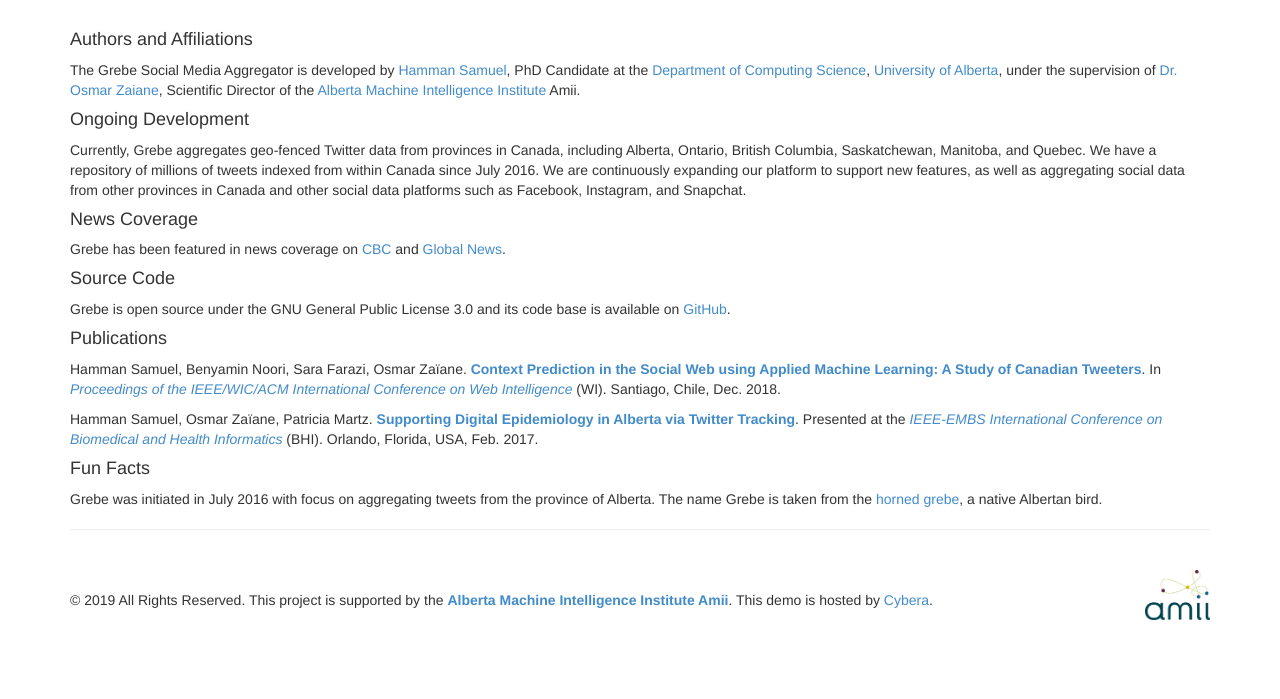
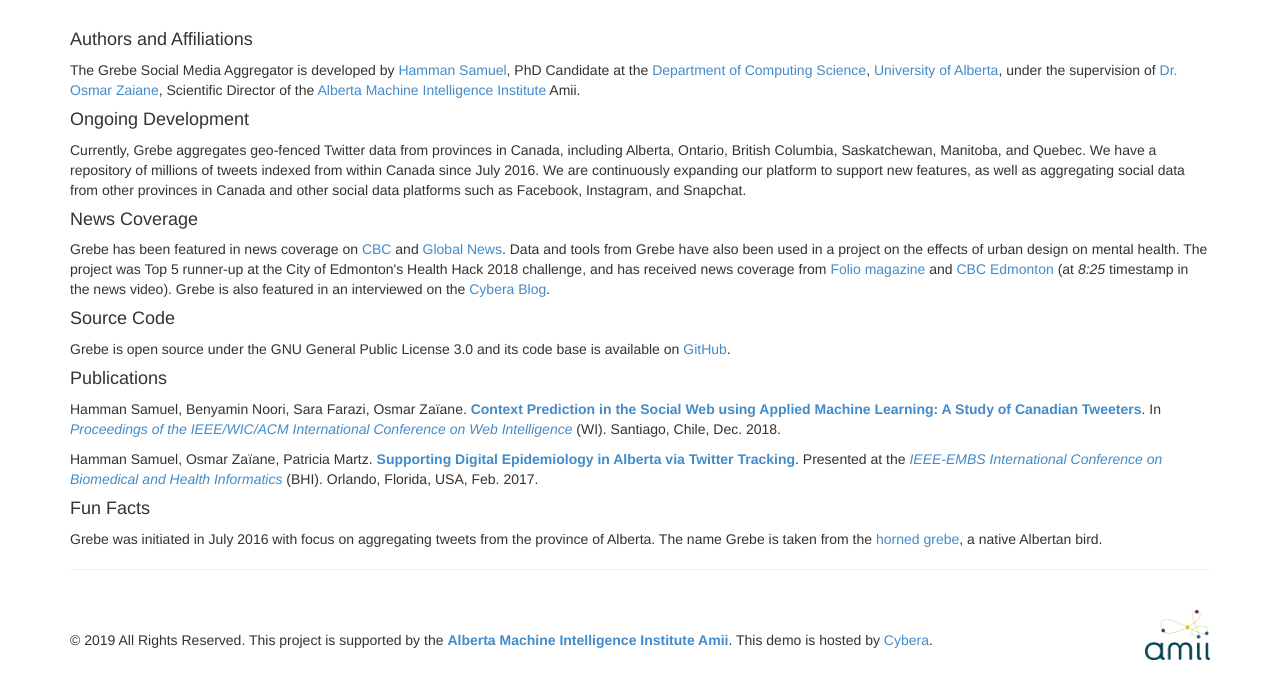
Before and after one commit to hwsamuel/Grebe, a Flask app: page /grebe/about/ in a window 1280 px wide. Shown: the part 52-751 px from the top of the page. Run offline with Flask 2, Linux system fonts and the light colour scheme; some libraries are stand-ins or nearby versions.

Commit message:
Updates to README and About Us page

```diff
--- a/webapp/templates/grebe/about.html
+++ b/webapp/templates/grebe/about.html
@@ -12,7 +12,7 @@ Currently, Grebe aggregates geo-fenced Twitter data from provinces in Canada, in
 </p>
 
 <h4>News Coverage</h4>
-Grebe has been featured in news coverage on <a href="https://www.cbc.ca/news/canada/edmonton/health-twitter-tool-university-alberta-1.5082731" target="_blank">CBC</a> and  <a href="https://globalnews.ca/news/5117599/university-of-alberta-machine-learning-twitter-health/" target="_blank">Global News</a>.
+Grebe has been featured in news coverage on <a href="https://www.cbc.ca/news/canada/edmonton/health-twitter-tool-university-alberta-1.5082731" target="_blank">CBC</a> and  <a href="https://globalnews.ca/news/5117599/university-of-alberta-machine-learning-twitter-health/" target="_blank">Global News</a>. Data and tools from Grebe have also been used in a project on the effects of urban design on mental health. The project was Top 5 runner-up at the City of Edmonton's Health Hack 2018 challenge, and has received news coverage from <a href="https://www.folio.ca/researchers-tap-twitter-to-look-at-how-urban-design-affects-mental-health/" target="_blank">Folio magazine</a> and <a href="https://www.cbc.ca/player/play/1578305603604" target="_blank">CBC Edmonton</a> (at <em>8:25</em> timestamp in the news video). Grebe is also featured in an interviewed on the <a href="https://www.cybera.ca/news-and-events/tech-radar/platform-built-on-rapid-access-cloud-is-deepening-understanding-of-canadians-online-mental-health/" target="_blank">Cybera Blog</a>.
 
 <h4>Source Code</h4>
 Grebe is open source under the GNU General Public License 3.0 and its code base is available on <a href="https://github.com/hwsamuel/grebe" target="_blank">GitHub</a>.
```
Also changed, not shown: README.md.
